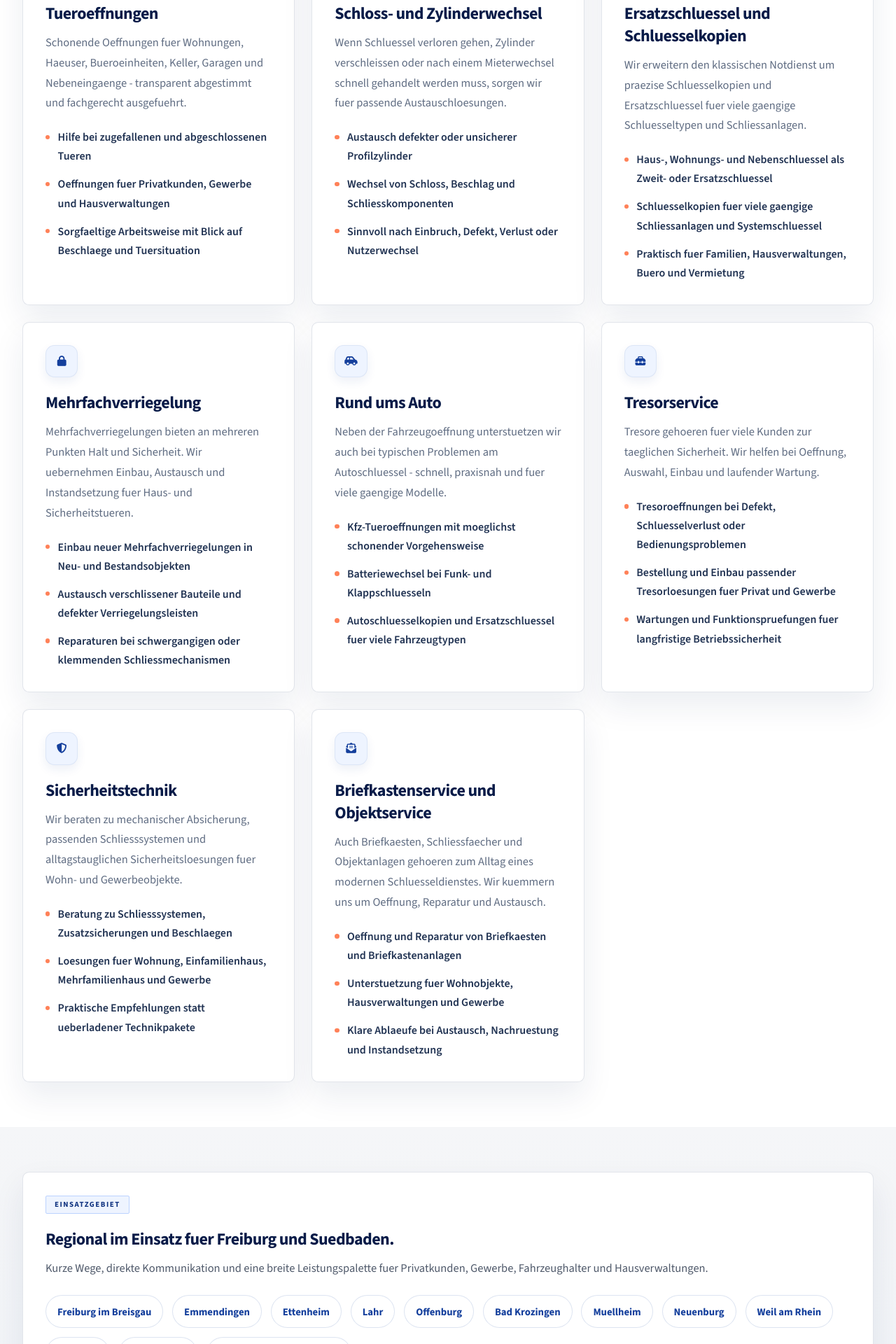
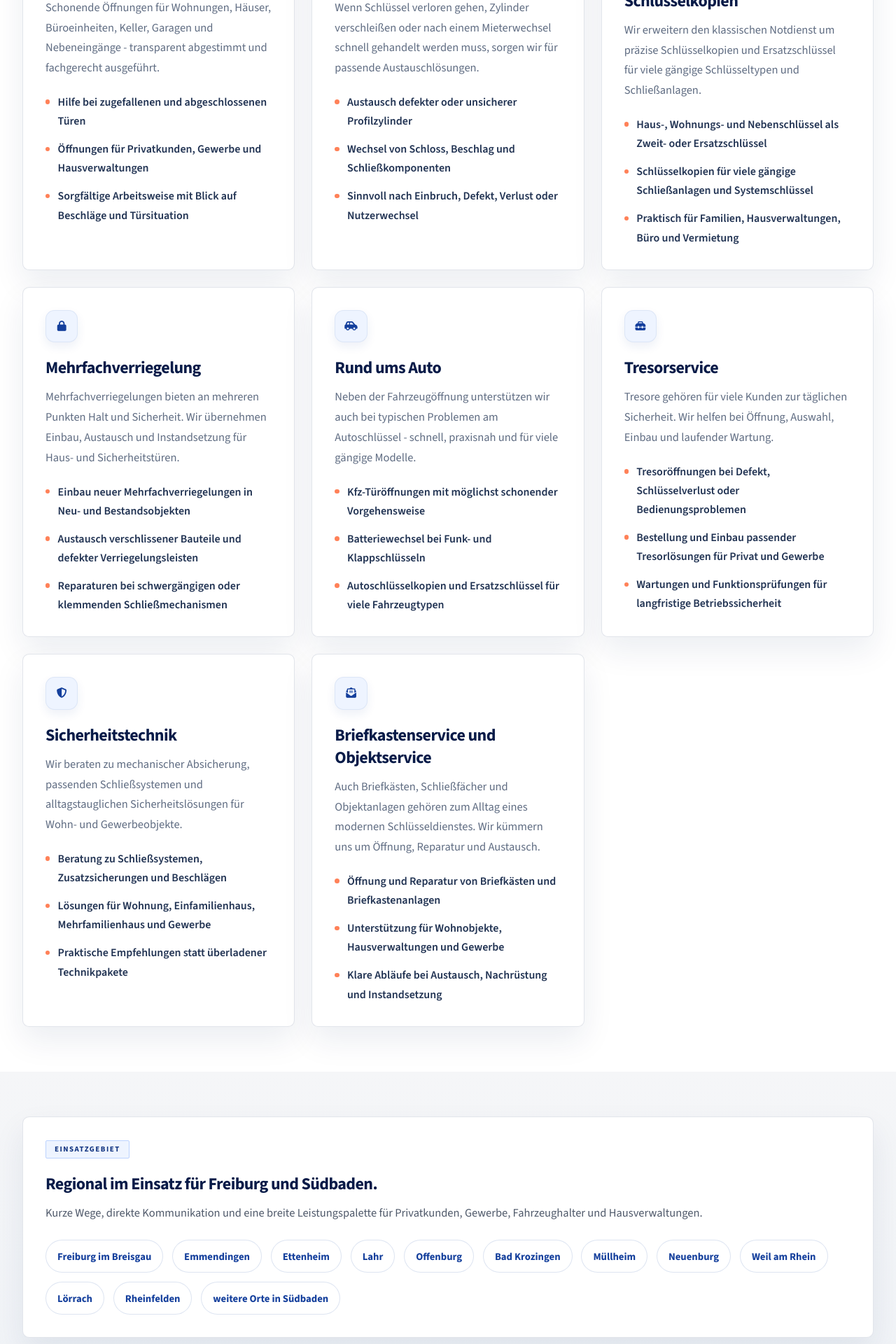
Before and after one commit to sedatakyol-49/bsr-schl-sseldienst, an Angular app: page /dienstleistungen in a window 1280 px wide. Shown: the part 740-2660 px from the top of the page at 70% size. Built offline with nearby package versions, Linux system fonts and the light colour scheme.

Commit message:
add new feature

```diff
--- a/angular.json
+++ b/angular.json
@@ -38,8 +38,8 @@
                                                                                                                             },
                                                                                                                             {
                                                                                                                                 "type":  "anyComponentStyle",
-                                                                                                                                "maximumWarning":  "6kb",
-                                                                                                                                "maximumError":  "10kb"
+                                                                                                                                "maximumWarning":  "50kb",
+                                                                                                                                "maximumError":  "50kb"
                                                                                                                             }
                                                                                                                         ],
                                                                                                             "fileReplacements":  [
--- a/src/app/pages/contact/contact.component.html
+++ b/src/app/pages/contact/contact.component.html
@@ -22,7 +22,7 @@
         <div class="rounded-md border border-primary-100 bg-primary-50 px-4 py-4"><label for="privacy" class="flex items-start gap-3 text-sm text-secondary-700"><input id="privacy" type="checkbox" formControlName="privacy" class="mt-1 h-4 w-4 rounded border-primary-200 text-primary-700 focus:ring-primary-500" [attr.aria-invalid]="contactForm.get('privacy')?.touched && contactForm.get('privacy')?.invalid" aria-describedby="privacy-error"><span>Ich stimme der <a routerLink="/datenschutz" class="font-semibold text-primary-700 hover:text-primary-900">Datenschutzerklärung</a> zu.</span></label><div *ngIf="contactForm.get('privacy')?.touched && contactForm.get('privacy')?.invalid" id="privacy-error" class="form-error mt-2">Bitte stimmen Sie der Datenschutzerklärung zu.</div></div>
         <button type="submit" class="btn btn-primary w-full" [disabled]="submitting" [attr.aria-busy]="submitting"><span *ngIf="!submitting">Nachricht senden</span><span *ngIf="submitting">Wird gesendet...</span></button>
         <div *ngIf="submitSuccess" class="rounded-md border border-green-200 bg-green-50 px-4 py-3 text-sm text-green-800" role="status" aria-live="polite">Ihre Nachricht wurde gesendet. Wir melden uns schnellstmöglich zurück.</div>
-        <div *ngIf="submitError" class="rounded-md border border-red-200 bg-red-50 px-4 py-3 text-sm text-red-800" role="alert">Beim Senden ist ein Fehler aufgetreten. Bitte rufen Sie uns direkt an.</div>
+        <div *ngIf="submitError" class="rounded-md border border-red-200 bg-red-50 px-4 py-3 text-sm text-red-800" role="alert">{{ submitErrorMessage }}</div>
       </form>
     </div>
 
--- a/src/app/pages/home/home.component.ts
+++ b/src/app/pages/home/home.component.ts
@@ -42,64 +42,64 @@ export class HomeComponent implements OnInit {
   ];
 
   protected readonly introParagraphs = [
-    'Willkommen bei BSR Schluesseldienst, Ihrem zertifizierten Partner fuer Schluessel- und Sicherheitstechnik. Wir bieten professionelle Betreuung in Freiburg und Suedbaden - diskret, effizient und mit hohem Qualitaetsanspruch.',
-    'Neben schnellen Notoeffnungen umfasst unser Angebot auch Schluesselkopien, Mehrfachverriegelungen, Autoschluesselservice, Tresorservice und klassische Schliess- und Reparaturarbeiten fuer Privatkunden, Gewerbe und Hausverwaltungen.'
+    'Willkommen bei BSR Schlüsseldienst, Ihrem zertifizierten Partner für Schlüssel- und Sicherheitstechnik. Wir bieten professionelle Betreuung in Freiburg und Südbaden - diskret, effizient und mit hohem Qualitätsanspruch.',
+    'Neben schnellen Notöffnungen umfasst unser Angebot auch Schlüsselkopien, Mehrfachverriegelungen, Autoschlüsselservice, Tresorservice und klassische Schließ- und Reparaturarbeiten für Privatkunden, Gewerbe und Hausverwaltungen.'
   ];
 
   protected readonly serviceCards: ServiceCard[] = [
     {
-      title: 'Tueroeffnung',
-      description: 'Schonende Oeffnungen bei zugefallenen oder abgeschlossenen Tueren im privaten und gewerblichen Bereich.',
+      title: 'Türöffnung',
+      description: 'Schonende Öffnungen bei zugefallenen oder abgeschlossenen Türen im privaten und gewerblichen Bereich.',
       icon: 'fa-door-open',
-      highlights: ['Wohnung, Haus und Buero', 'Auch bei abgeschlossenen Tueren']
+      highlights: ['Wohnung, Haus und Büro', 'Auch bei abgeschlossenen Türen']
     },
     {
       title: 'Schlosswechsel',
       description: 'Zylinder- und Schlosswechsel nach Verlust, Defekt, Mieterwechsel oder akutem Sicherheitsbedarf.',
       icon: 'fa-key',
-      highlights: ['Zylinder, Beschlaege, Schloesser', 'Sauber montiert und erklaert']
+      highlights: ['Zylinder, Beschläge, Schlösser', 'Sauber montiert und erklärt']
     },
     {
-      title: 'Ersatzschluessel und Kopien',
-      description: 'Praezise Schluesselkopien und Ersatzschluessel fuer viele Haus-, Wohnungs- und gaengige Schliessanlagenschluessel.',
+      title: 'Ersatzschlüssel und Kopien',
+      description: 'Präzise Schlüsselkopien und Ersatzschlüssel für viele Haus-, Wohnungs- und gängige Schließanlagenschlüssel.',
       icon: 'fa-copy',
-      highlights: ['Zweit- und Ersatzschluessel', 'Auch fuer Schliessanlagen']
+      highlights: ['Zweit- und Ersatzschlüssel', 'Auch für Schließanlagen']
     },
     {
       title: 'Mehrfachverriegelung',
-      description: 'Einbau, Austausch und Reparatur moderner Mehrfachverriegelungen fuer Haus- und Sicherheitstueren.',
+      description: 'Einbau, Austausch und Reparatur moderner Mehrfachverriegelungen für Haus- und Sicherheitstüren.',
       icon: 'fa-lock',
-      highlights: ['Mehr Schutz an mehreren Punkten', 'Passend fuer Neu- und Bestandsobjekte']
+      highlights: ['Mehr Schutz an mehreren Punkten', 'Passend für Neu- und Bestandsobjekte']
     },
     {
       title: 'Rund ums Auto',
-      description: 'Kfz-Tueroeffnungen, Batteriewechsel am Autoschluessel sowie Ersatz- und Zweitschluessel fuer viele Fahrzeugtypen.',
+      description: 'Kfz-Türöffnungen, Batteriewechsel am Autoschlüssel sowie Ersatz- und Zweitschlüssel für viele Fahrzeugtypen.',
       icon: 'fa-car-side',
-      highlights: ['Beschaedigungsarme Fahrzeugoeffnung', 'Funk- und Transponderschluessel']
+      highlights: ['Beschädigungsarme Fahrzeugöffnung', 'Funk- und Transponderschlüssel']
     },
     {
       title: 'Tresorservice',
-      description: 'Tresoroeffnungen, Bestellung und Einbau sowie Wartung fuer Privatkunden, Kanzleien, Praxen und Gewerbe.',
+      description: 'Tresoröffnungen, Bestellung und Einbau sowie Wartung für Privatkunden, Kanzleien, Praxen und Gewerbe.',
       icon: 'fa-toolbox',
-      highlights: ['Oeffnung bei Defekt oder Verlust', 'Beratung zu passender Loesung']
+      highlights: ['Öffnung bei Defekt oder Verlust', 'Beratung zu passender Lösung']
     }
   ];
 
   protected readonly fairPricing: PricingItem[] = [
     {
-      title: 'Zugefallene Tuer',
+      title: 'Zugefallene Tür',
       price: 'ab 89 EUR',
-      description: 'Tagsueber mit transparenter Ersteinschaetzung vor Beginn.'
+      description: 'Tagsüber mit transparenter Ersteinschätzung vor Beginn.'
     },
     {
-      title: 'Abgeschlossene Tuer',
+      title: 'Abgeschlossene Tür',
       price: 'ab 119 EUR',
-      description: 'Je nach Aufwand, Uhrzeit und Tuersituation klar abgestimmt.'
+      description: 'Je nach Aufwand, Uhrzeit und Türsituation klar abgestimmt.'
     },
     {
       title: 'Schloss- oder Zylinderwechsel',
       price: 'ab 89 EUR',
-      description: 'Material und Ausfuehrung werden nachvollziehbar eingeordnet.'
+      description: 'Material und Ausführung werden nachvollziehbar eingeordnet.'
     }
   ];
 
@@ -109,31 +109,31 @@ export class HomeComponent implements OnInit {
     'Emmendingen',
     'Waldkirch',
     'Bad Krozingen',
-    'Muellheim',
+    'Müllheim',
     'Lahr',
     'Offenburg',
-    'Loerrach',
+    'Lörrach',
     'Weil am Rhein',
     'Rheinfelden',
-    'Suedbaden & Umgebung'
+    'Südbaden & Umgebung'
   ];
 
   protected readonly faqItems: FaqItem[] = [
     {
-      question: 'Wie schnell ist BSR Schluesseldienst im Raum Freiburg vor Ort?',
-      answer: 'Je nach Standort und Verkehrslage helfen wir in Freiburg und Suedbaden schnell und regional koordiniert weiter.',
+      question: 'Wie schnell ist BSR Schlüsseldienst im Raum Freiburg vor Ort?',
+      answer: 'Je nach Standort und Verkehrslage helfen wir in Freiburg und Südbaden schnell und regional koordiniert weiter.',
       icon: 'fa-clock',
       isExpanded: true
     },
     {
       question: 'Welche Leistungen bieten Sie an?',
-      answer: 'Zu den Kernleistungen zaehlen Tueroeffnungen, Schloss- und Zylinderwechsel, Schluesselkopien, Mehrfachverriegelungen, Autoschluesselservice, Tresorservice und Briefkastenservice.',
+      answer: 'Zu den Kernleistungen zählen Türöffnungen, Schloss- und Zylinderwechsel, Schlüsselkopien, Mehrfachverriegelungen, Autoschlüsselservice, Tresorservice und Briefkastenservice.',
       icon: 'fa-toolbox',
       isExpanded: false
     },
     {
       question: 'Wie erfahre ich den Preis?',
-      answer: 'Vor dem Einsatz erhalten Sie eine klare telefonische Ersteinschaetzung. Zusaetzlicher Aufwand wird nicht versteckt, sondern nachvollziehbar erklaert.',
+      answer: 'Vor dem Einsatz erhalten Sie eine klare telefonische Ersteinschätzung. Zusätzlicher Aufwand wird nicht versteckt, sondern nachvollziehbar erklärt.',
       icon: 'fa-euro-sign',
       isExpanded: false
     },
--- a/src/app/pages/services/services.component.html
+++ b/src/app/pages/services/services.component.html
@@ -3,8 +3,8 @@
     <div class="page-hero-grid">
       <div class="max-w-3xl">
         <span class="badge">Leistungen</span>
-        <h1 class="mt-6 text-balance">Leistungen fuer Notfall, Wartung, Schluesselservice und Sicherheitsfragen.</h1>
-        <p class="mt-5 section-copy">BSR Schluesseldienst unterstuetzt Sie nicht nur bei klassischen Tueroeffnungen, sondern auch bei Schluesselkopien, Mehrfachverriegelungen, Autoschluesseln, Tresorservice und objektbezogenen Schliessarbeiten in Freiburg und Suedbaden.</p>
+        <h1 class="mt-6 text-balance">Leistungen für Notfall, Wartung, Schlüsselservice und Sicherheitsfragen.</h1>
+        <p class="mt-5 section-copy">BSR Schlüsseldienst unterstützt Sie nicht nur bei klassischen Türöffnungen, sondern auch bei Schlüsselkopien, Mehrfachverriegelungen, Autoschlüsseln, Tresorservice und objektbezogenen Schließarbeiten in Freiburg und Südbaden.</p>
       </div>
     </div>
   </div>
@@ -30,8 +30,8 @@
     <article class="page-card service-area-card">
       <div>
         <span class="badge">Einsatzgebiet</span>
-        <h2 class="mt-5 text-2xl font-extrabold text-primary-900">Regional im Einsatz fuer Freiburg und Suedbaden.</h2>
-        <p class="mt-3">Kurze Wege, direkte Kommunikation und eine breite Leistungspalette fuer Privatkunden, Gewerbe, Fahrzeughalter und Hausverwaltungen.</p>
+        <h2 class="mt-5 text-2xl font-extrabold text-primary-900">Regional im Einsatz für Freiburg und Südbaden.</h2>
+        <p class="mt-3">Kurze Wege, direkte Kommunikation und eine breite Leistungspalette für Privatkunden, Gewerbe, Fahrzeughalter und Hausverwaltungen.</p>
       </div>
 
       <div class="service-area-list" aria-label="Einsatzorte">
--- a/src/app/pages/services/services.component.ts
+++ b/src/app/pages/services/services.component.ts
@@ -20,83 +20,83 @@ interface ServiceDetail {
 export class ServicesComponent {
   protected readonly serviceDetails: ServiceDetail[] = [
     {
-      title: 'Tueroeffnungen',
-      description: 'Schonende Oeffnungen fuer Wohnungen, Haeuser, Bueroeinheiten, Keller, Garagen und Nebeneingaenge - transparent abgestimmt und fachgerecht ausgefuehrt.',
+      title: 'Türöffnungen',
+      description: 'Schonende Öffnungen für Wohnungen, Häuser, Büroeinheiten, Keller, Garagen und Nebeneingänge - transparent abgestimmt und fachgerecht ausgeführt.',
       icon: 'fa-door-open',
       items: [
-        'Hilfe bei zugefallenen und abgeschlossenen Tueren',
-        'Oeffnungen fuer Privatkunden, Gewerbe und Hausverwaltungen',
-        'Sorgfaeltige Arbeitsweise mit Blick auf Beschlaege und Tuersituation'
+        'Hilfe bei zugefallenen und abgeschlossenen Türen',
+        'Öffnungen für Privatkunden, Gewerbe und Hausverwaltungen',
+        'Sorgfältige Arbeitsweise mit Blick auf Beschläge und Türsituation'
       ]
     },
     {
       title: 'Schloss- und Zylinderwechsel',
-      description: 'Wenn Schluessel verloren gehen, Zylinder verschleissen oder nach einem Mieterwechsel schnell gehandelt werden muss, sorgen wir fuer passende Austauschloesungen.',
+      description: 'Wenn Schlüssel verloren gehen, Zylinder verschleißen oder nach einem Mieterwechsel schnell gehandelt werden muss, sorgen wir für passende Austauschlösungen.',
       icon: 'fa-key',
       items: [
         'Austausch defekter oder unsicherer Profilzylinder',
-        'Wechsel von Schloss, Beschlag und Schliesskomponenten',
+        'Wechsel von Schloss, Beschlag und Schließkomponenten',
         'Sinnvoll nach Einbruch, Defekt, Verlust oder Nutzerwechsel'
       ]
     },
     {
-      title: 'Ersatzschluessel und Schluesselkopien',
-      description: 'Wir erweitern den klassischen Notdienst um praezise Schluesselkopien und Ersatzschluessel fuer viele gaengige Schluesseltypen und Schliessanlagen.',
+      title: 'Ersatzschlüssel und Schlüsselkopien',
+      description: 'Wir erweitern den klassischen Notdienst um präzise Schlüsselkopien und Ersatzschlüssel für viele gängige Schlüsseltypen und Schließanlagen.',
       icon: 'fa-copy',
       items: [
-        'Haus-, Wohnungs- und Nebenschluessel als Zweit- oder Ersatzschluessel',
-        'Schluesselkopien fuer viele gaengige Schliessanlagen und Systemschluessel',
-        'Praktisch fuer Familien, Hausverwaltungen, Buero und Vermietung'
+        'Haus-, Wohnungs- und Nebenschlüssel als Zweit- oder Ersatzschlüssel',
+        'Schlüsselkopien für viele gängige Schließanlagen und Systemschlüssel',
+        'Praktisch für Familien, Hausverwaltungen, Büro und Vermietung'
       ]
     },
     {
       title: 'Mehrfachverriegelung',
-      description: 'Mehrfachverriegelungen bieten an mehreren Punkten Halt und Sicherheit. Wir uebernehmen Einbau, Austausch und Instandsetzung fuer Haus- und Sicherheitstueren.',
+      description: 'Mehrfachverriegelungen bieten an mehreren Punkten Halt und Sicherheit. Wir übernehmen Einbau, Austausch und Instandsetzung für Haus- und Sicherheitstüren.',
       icon: 'fa-lock',
       items: [
         'Einbau neuer Mehrfachverriegelungen in Neu- und Bestandsobjekten',
         'Austausch verschlissener Bauteile und defekter Verriegelungsleisten',
-        'Reparaturen bei schwergangigen oder klemmenden Schliessmechanismen'
+        'Reparaturen bei schwergängigen oder klemmenden Schließmechanismen'
       ]
     },
     {
       title: 'Rund ums Auto',
-      description: 'Neben der Fahrzeugoeffnung unterstuetzen wir auch bei typischen Problemen am Autoschluessel - schnell, praxisnah und fuer viele gaengige Modelle.',
+      description: 'Neben der Fahrzeugöffnung unterstützen wir auch bei typischen Problemen am Autoschlüssel - schnell, praxisnah und für viele gängige Modelle.',
       icon: 'fa-car-side',
       items: [
-        'Kfz-Tueroeffnungen mit moeglichst schonender Vorgehensweise',
-        'Batteriewechsel bei Funk- und Klappschluesseln',
-        'Autoschluesselkopien und Ersatzschluessel fuer viele Fahrzeugtypen'
+        'Kfz-Türöffnungen mit möglichst schonender Vorgehensweise',
+        'Batteriewechsel bei Funk- und Klappschlüsseln',
+        'Autoschlüsselkopien und Ersatzschlüssel für viele Fahrzeugtypen'
       ]
     },
     {
       title: 'Tresorservice',
-      description: 'Tresore gehoeren fuer viele Kunden zur taeglichen Sicherheit. Wir helfen bei Oeffnung, Auswahl, Einbau und laufender Wartung.',
+      description: 'Tresore gehören für viele Kunden zur täglichen Sicherheit. Wir helfen bei Öffnung, Auswahl, Einbau und laufender Wartung.',
       icon: 'fa-toolbox',
       items: [
-        'Tresoroeffnungen bei Defekt, Schluesselverlust oder Bedienungsproblemen',
-        'Bestellung und Einbau passender Tresorloesungen fuer Privat und Gewerbe',
-        'Wartungen und Funktionspruefungen fuer langfristige Betriebssicherheit'
+        'Tresoröffnungen bei Defekt, Schlüsselverlust oder Bedienungsproblemen',
+        'Bestellung und Einbau passender Tresorlösungen für Privat und Gewerbe',
+        'Wartungen und Funktionsprüfungen für langfristige Betriebssicherheit'
       ]
     },
     {
       title: 'Sicherheitstechnik',
-      description: 'Wir beraten zu mechanischer Absicherung, passenden Schliesssystemen und alltagstauglichen Sicherheitsloesungen fuer Wohn- und Gewerbeobjekte.',
+      description: 'Wir beraten zu mechanischer Absicherung, passenden Schließsystemen und alltagstauglichen Sicherheitslösungen für Wohn- und Gewerbeobjekte.',
       icon: 'fa-shield-halved',
       items: [
-        'Beratung zu Schliesssystemen, Zusatzsicherungen und Beschlaegen',
-        'Loesungen fuer Wohnung, Einfamilienhaus, Mehrfamilienhaus und Gewerbe',
-        'Praktische Empfehlungen statt ueberladener Technikpakete'
+        'Beratung zu Schließsystemen, Zusatzsicherungen und Beschlägen',
+        'Lösungen für Wohnung, Einfamilienhaus, Mehrfamilienhaus und Gewerbe',
+        'Praktische Empfehlungen statt überladener Technikpakete'
       ]
     },
     {
       title: 'Briefkastenservice und Objektservice',
-      description: 'Auch Briefkaesten, Schliessfaecher und Objektanlagen gehoeren zum Alltag eines modernen Schluesseldienstes. Wir kuemmern uns um Oeffnung, Reparatur und Austausch.',
+      description: 'Auch Briefkästen, Schließfächer und Objektanlagen gehören zum Alltag eines modernen Schlüsseldienstes. Wir kümmern uns um Öffnung, Reparatur und Austausch.',
       icon: 'fa-envelope-open-text',
       items: [
-        'Oeffnung und Reparatur von Briefkaesten und Briefkastenanlagen',
-        'Unterstuetzung fuer Wohnobjekte, Hausverwaltungen und Gewerbe',
-        'Klare Ablaeufe bei Austausch, Nachruestung und Instandsetzung'
+        'Öffnung und Reparatur von Briefkästen und Briefkastenanlagen',
+        'Unterstützung für Wohnobjekte, Hausverwaltungen und Gewerbe',
+        'Klare Abläufe bei Austausch, Nachrüstung und Instandsetzung'
       ]
     }
   ];
@@ -108,11 +108,11 @@ export class ServicesComponent {
     'Lahr',
     'Offenburg',
     'Bad Krozingen',
-    'Muellheim',
+    'Müllheim',
     'Neuenburg',
     'Weil am Rhein',
-    'Loerrach',
+    'Lörrach',
     'Rheinfelden',
-    'weitere Orte in Suedbaden'
+    'weitere Orte in Südbaden'
   ];
 }
```
Also changed, not shown: src/app/components/footer/footer.component.html (+4 -4 lines), src/app/data/faq-items.ts (+9 -9 lines), src/app/pages/contact/contact.component.ts (+23 -2 lines), src/app/pages/home/home.component.html (+13 -13 lines), 1 other file (tests, documents, lock files or other folders).
